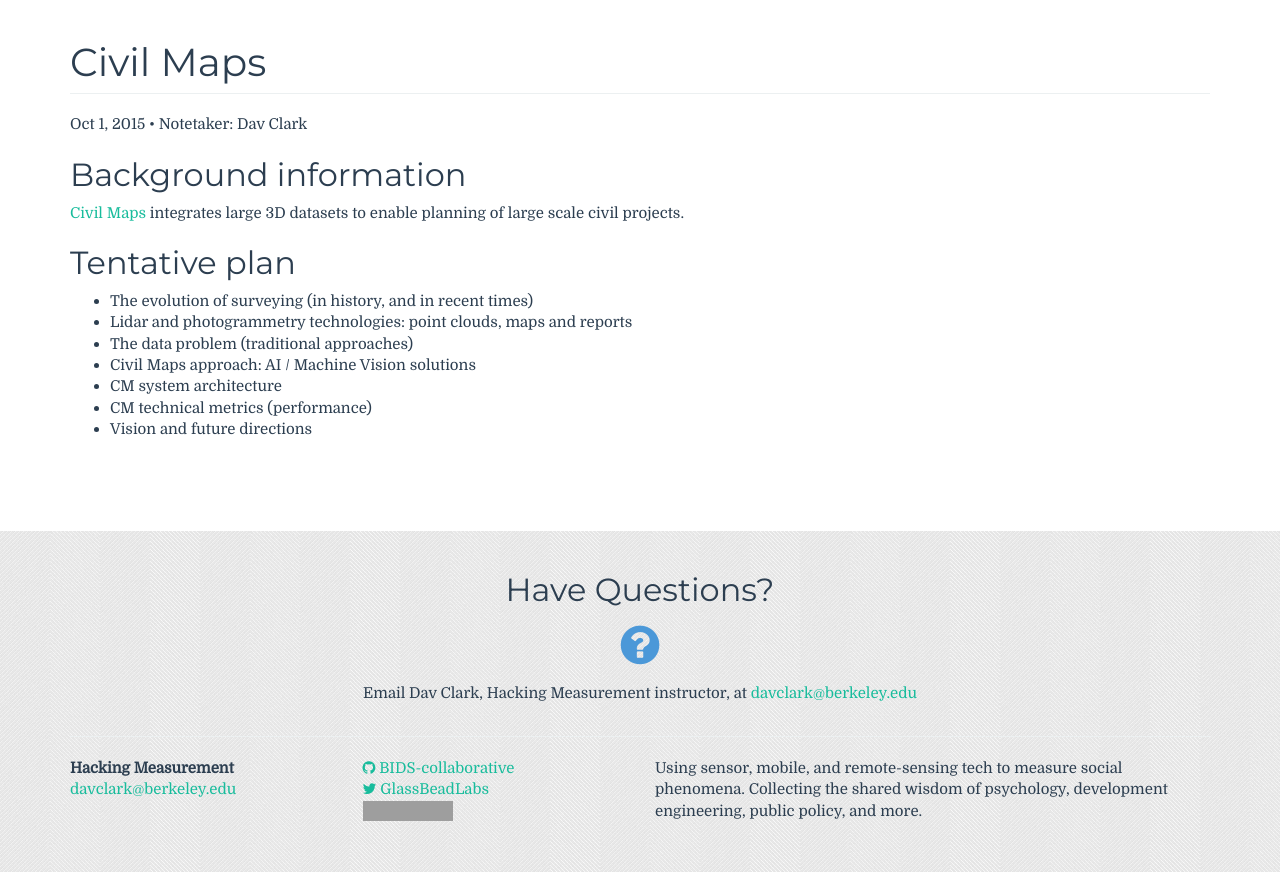
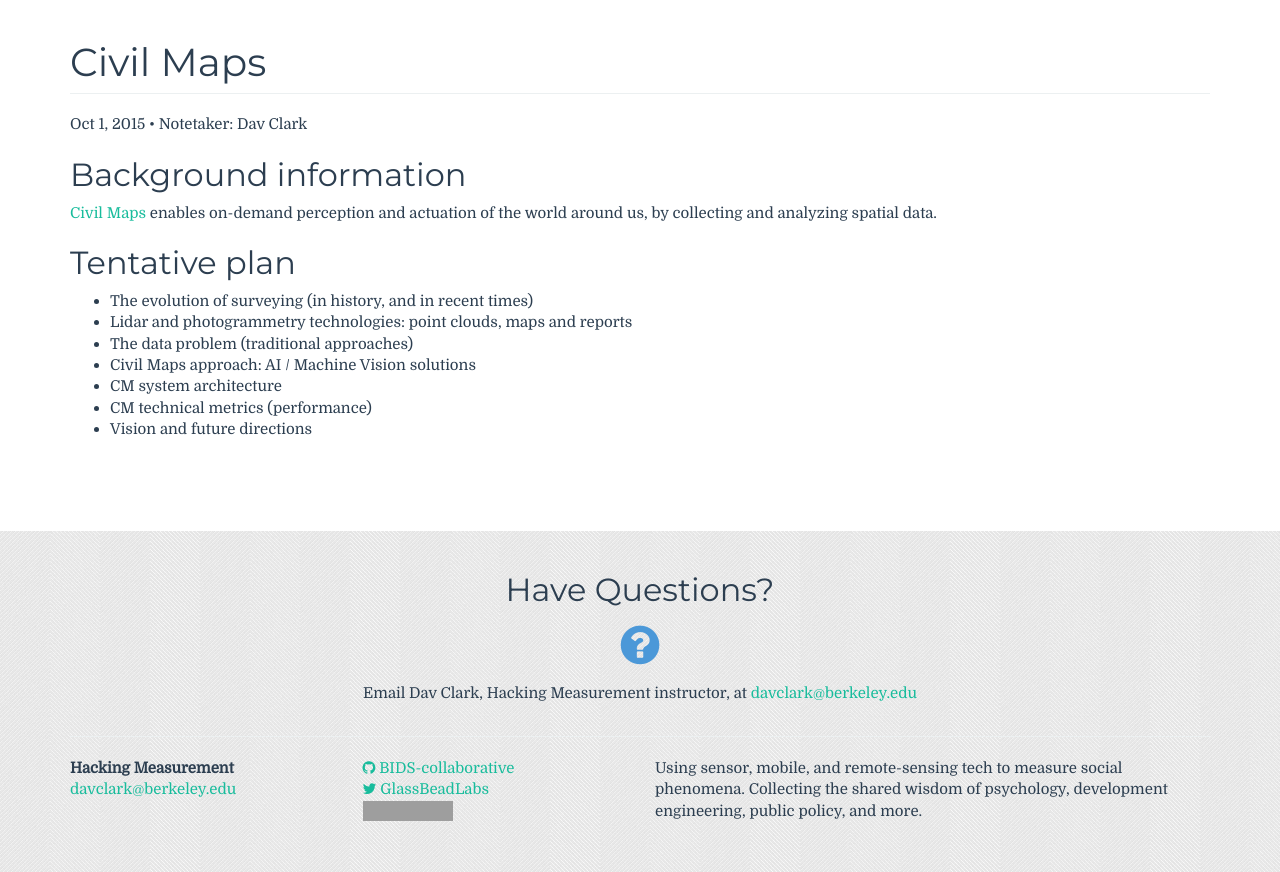
Before and after one commit to BIDS-collaborative/hackingmeasurement.github.io, a Jekyll site: the page built from syllabus/_posts/2015-10-01-Civil-Maps.md, in a window 1280 px wide and 1254 px high. Shown: the part 382-1254 px from the top of the window. Built offline with Jekyll 4.4.1, drawn with Linux system fonts in a browser that asks for light colours; comment, search, counter and statistics services are not loaded; grey boxes are pictures that could not be loaded.

Commit message:
Updates to Civil Maps

```diff
--- a/syllabus/_posts/2015-10-01-Civil-Maps.md
+++ b/syllabus/_posts/2015-10-01-Civil-Maps.md
@@ -7,8 +7,8 @@ layout: class
 
 ## Background information
 
-[Civil Maps](https://civilmaps.com/) integrates large 3D datasets to enable
-planning of large scale civil projects.
+[Civil Maps](https://civilmaps.com/) enables on-demand perception and actuation
+of the world around us, by collecting and analyzing spatial data.
 
 ## Tentative plan
 
```
